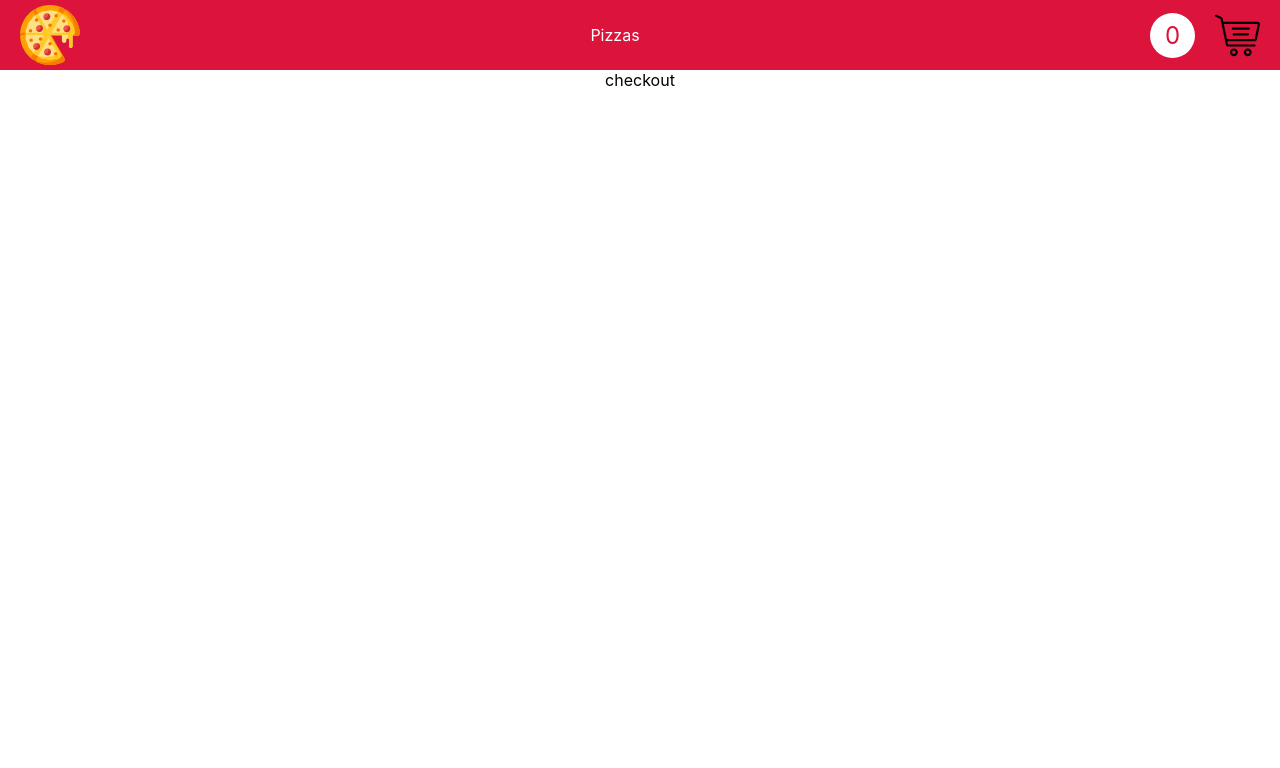
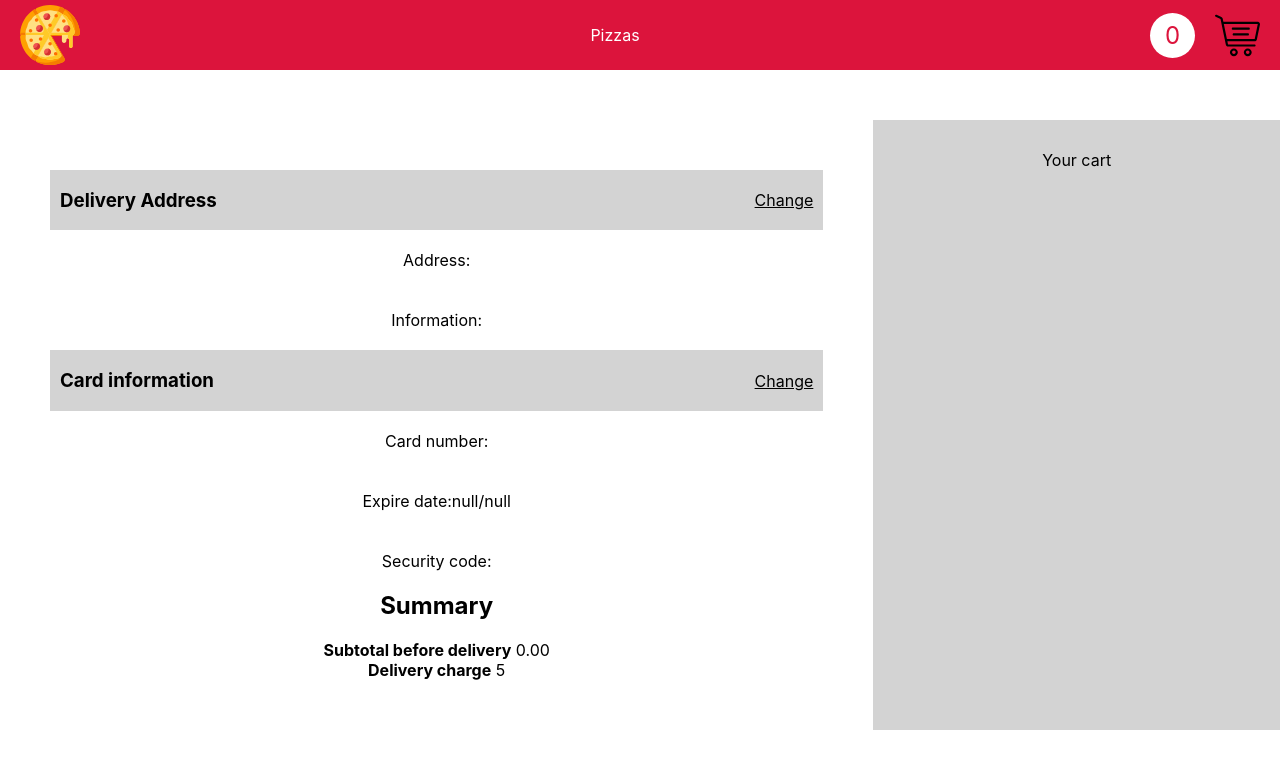
Before and after one commit to DaraKing/yummi-frontend, a React (Create React App) app: page /checkout in a window 1280 px wide. Shown: the top 768 px of the page. Built offline with nearby package versions, Linux system fonts and the light colour scheme.

Commit message:
finished checkout

```diff
--- a/src/components/Cart/Cart.js
+++ b/src/components/Cart/Cart.js
@@ -25,7 +25,7 @@ const Cart = (props) => {
         })
 
         euros = dollars*USD_TO_EUR
-        return `${dollars} $ / ${euros.toFixed(2)} €`;
+        return `${dollars.toFixed(2)} $ / ${euros.toFixed(2)} €`;
     }
 
     const redirectToCheckout = () => {
@@ -42,7 +42,7 @@ const Cart = (props) => {
                                 {item.name}
                             </div>
                             <div className="item">
-                                {item.price}
+                                {item.price}$
                             </div>
                             <div className="item">
                                 {item.quantity}
--- a/src/components/Checkout/Checkout.css
+++ b/src/components/Checkout/Checkout.css
@@ -0,0 +1,52 @@
+.checkout {
+    display: flex;
+    flex-direction: row;
+    margin-top: 50px;
+}
+
+.order-options {
+    padding: 50px;
+    flex: 2;
+}
+
+.cart {
+    background: #D3D3D3;
+    padding: 30px 10px;
+    flex: 1;
+}
+
+.item-image {
+    height: 150px;
+    width: 150px;
+}
+
+.item {
+    display: flex;
+    flex-direction: row;
+    align-items: center;
+    justify-content: space-evenly;
+}
+
+.section-title {
+    display: flex;
+    flex-direction: row;
+    align-items: center;
+    justify-content: space-between;
+    background: #D3D3D3;
+    padding: 0 10px;
+}
+
+.change-btn {
+    text-decoration: underline;
+    cursor: pointer;
+}
+
+.change-btn:hover {
+    color: white;
+}
+
+.delivery-content {
+    width: 100%;
+    margin: 20px 0;
+    float: left;
+}
--- a/src/components/Checkout/Checkout.js
+++ b/src/components/Checkout/Checkout.js
@@ -1,12 +1,199 @@
-import React from "react";
+import React, {useEffect, useState} from "react";
+import { connect } from 'react-redux';
 import "./Checkout.css";
+import { USD_TO_EUR, DELIVERY_COST } from "../../constants";
 
-const Checkout = () => {
+const mapStateToProps = state => {
+    return { cart: state.cart }
+}
+
+const Checkout = ({cart}) => {
+
+    const [addressChange, setAddressChange] = useState(false);
+    const [cardChange, setCardChange] = useState(false);
+    const [address, setAddress] = useState("");
+    const [information, setInformation] = useState("");
+    const [cardNumber, setCardNumber] = useState("");
+    const [cardMonth, setCardMonth] = useState(null);
+    const [cardAge, setCardAge] = useState(null);
+    const [cardSecurityCode, setCardSecurityCode] = useState(null);
+    const [subtotal, setSubTotal] = useState(0);
+    const [total, setTotal] = useState(0)
+
+    const sumSubTotal = () => {
+        let sum = 0;
+
+        cart.forEach((item) => {
+            sum += item.quantity * item.price
+        })
+
+        setSubTotal(sum.toFixed(2));
+    }
+
+    useEffect(sumSubTotal, [cart])
+
+    const returnTotalPrice = (item) => {
+        let usd = item.quantity * item.price;
+        let eur = item.quantity * item.price * USD_TO_EUR;
+
+        return (
+            <div>
+                <div>${usd.toFixed(2)}$</div>
+                <div>${eur.toFixed(2)}€</div>
+            </div>
+        )
+    }
+
+    const handleAddressChange = (event) => {
+        setAddress(event.target.value)
+    }
+
+    const handleInformation = (event) => {
+        setInformation(event.target.value)
+    }
+
+    const handleCardNumber = (event) => {
+        setCardNumber(event.target.value)
+    }
+
+    const handleCardAge = (event) => {
+        setCardAge(event.target.value)
+    }
+
+    const handleCardMonth = (event) => {
+        setCardMonth(event.target.value)
+    }
+
+    const handleCardSecurityCode = (event) => {
+        setCardSecurityCode(event.target.value)
+    }
+
+    const setAddressChangeState = () => {
+        setAddressChange(!addressChange)
+    }
+
+    const setCardChangeState = () => {
+        setCardChange(!cardChange)
+    }
+
     return (
-        <div>
-            checkout
+        <div className="checkout">
+            <div className="order-options">
+                <div className="section">
+                    <div className="section-title">
+                        <h3>Delivery Address</h3>
+                        <div className="change-btn" onClick={setAddressChangeState}>Change</div>
+                    </div>
+                    <div className="delivery-content">
+                        Address:
+                        {
+                            addressChange ? (
+                                <input type="text" value={address} onChange={handleAddressChange}/>
+                            ) : (address)
+                        }
+                    </div>
+                    <div className="delivery-content">
+                        Information:
+                        {
+                            addressChange ? (
+                                <textarea onChange={handleInformation}>
+                                    {information}
+                                </textarea>
+                            ) : (information)
+                        }
+                    </div>
+                </div>
+                <div className="section">
+                    <div className="section-title">
+                        <h3>Card information</h3>
+                        <div className="change-btn" onClick={setCardChangeState}>Change</div>
+                    </div>
+                    <div className="delivery-content">
+                        Card number:
+                        {
+                            cardChange ? (
+                                <input type="text" value={cardNumber} onChange={handleCardNumber}/>
+                            ) : (cardNumber)
+                        }
+                    </div>
+                    <div className="delivery-content">
+                        Expire date:
+                        {
+                            cardChange ? (
+                                <div>
+                                    Month
+                                    <select onChange={handleCardMonth}>
+                                        <option value="1">1</option>
+                                        <option value="2">2</option>
+                                        <option value="3">3</option>
+                                        <option value="4">4</option>
+                                        <option value="5">5</option>
+                                        <option value="6">6</option>
+                                        <option value="7">7</option>
+                                        <option value="8">8</option>
+                                        <option value="9">9</option>
+                                        <option value="10">10</option>
+                                        <option value="11">11</option>
+                                        <option value="12">12</option>
+                                    </select>
+                                    Age
+                                    <select onChange={handleCardAge}>
+                                        <option value="2020">2020</option>
+                                        <option value="2021">2021</option>
+                                        <option value="2022">2022</option>
+                                        <option value="2023">2023</option>
+                                        <option value="2024">2024</option>
+                                        <option value="2025">2025</option>
+                                        <option value="2026">2026</option>
+                                        <option value="2027">2027</option>
+                                        <option value="2028">2028</option>
+                                        <option value="2029">2029</option>
+                                        <option value="2030">2030</option>
+                                    </select>
+                                </div>
+
+                            ) : (cardMonth + "/"+ cardAge)
+                        }
+                    </div>
+                    <div className="delivery-content">
+                        Security code:
+                        {
+                            cardChange ? (
+                                <input type="text" value={cardSecurityCode} onChange={handleCardSecurityCode}/>
+                            ) : (cardSecurityCode)
+                        }
+                    </div>
+                </div>
+                <div className="total-section">
+                    <h2>Summary</h2>
+                    <div>
+                        <b>Subtotal before delivery</b> {subtotal}
+                    </div>
+                    <div>
+                        <b>Delivery charge</b> {DELIVERY_COST}
+                    </div>
+                </div>
+            </div>
+            <div className="cart">
+                Your cart
+                {
+                    cart.map((item) =>
+                        <div className="item" key={item}>
+                            <div>
+                                <img className="item-image" src={item.image} alt="Pizza" />
+                            </div>
+                            <div>{item.name}</div>
+                            <div>
+                                <div>{item.quantity} x {item.price}$</div>
+                                <div>{item.quantity} x {item.price * USD_TO_EUR}€</div>
+                            </div>
+                            {returnTotalPrice(item)}
+                        </div>
+                    )
+                }
+            </div>
         </div>
     )
 }
 
-export default Checkout;
+export default connect(mapStateToProps, null)(Checkout);
```
